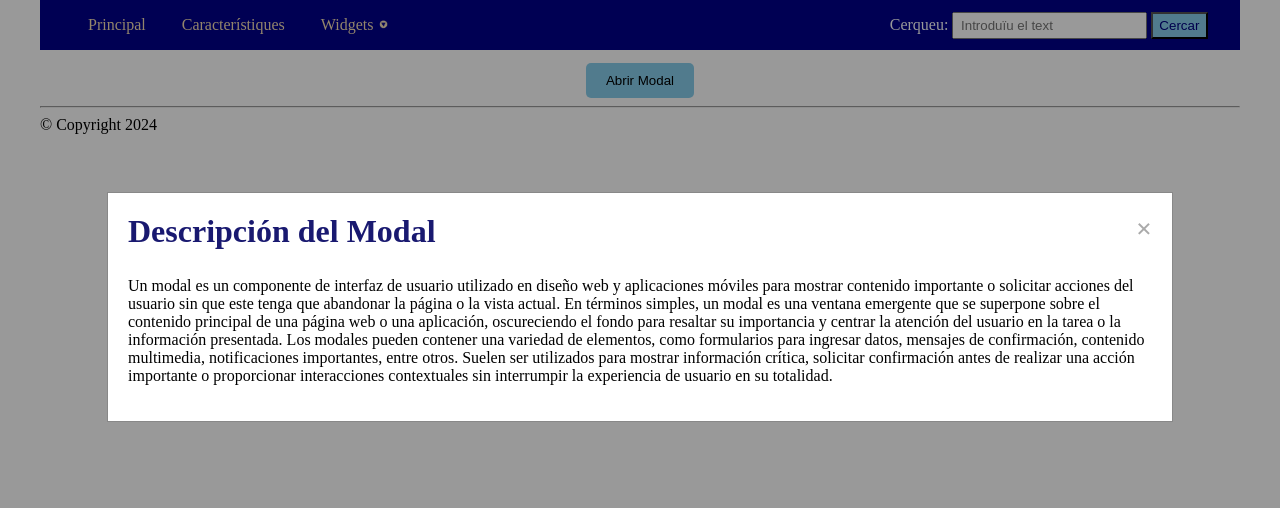
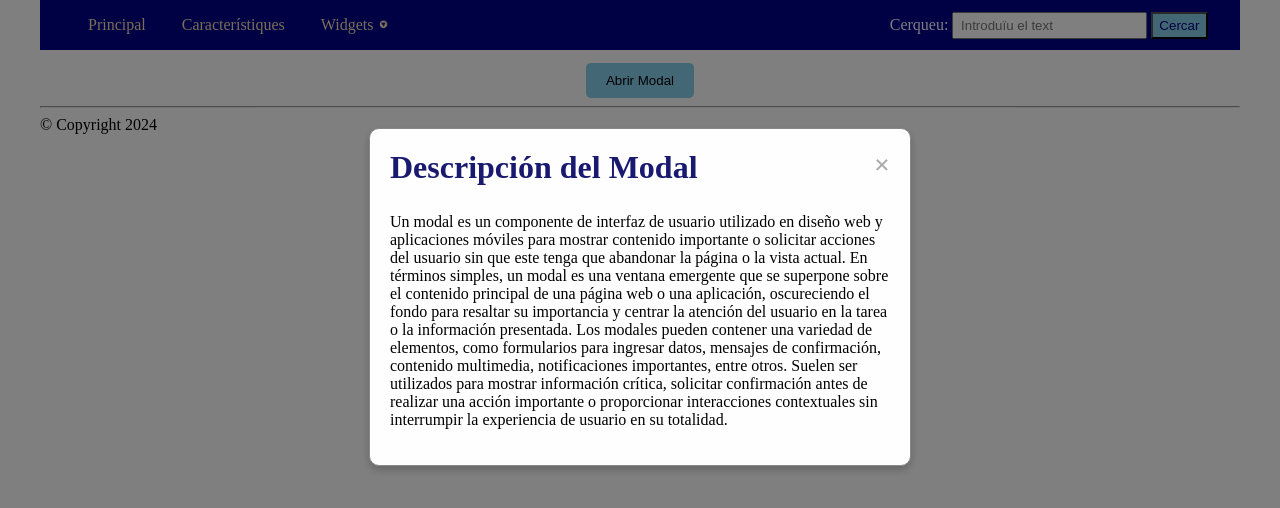
Before and after one commit to profecf/accessible, a plain HTML site: page modal.html in a window 1280 px wide. Both pictures are taken after a click on the button "Abrir Modal". Drawn offline with Linux system fonts and the light colour scheme.

Commit message:
arreglant estils finestra modal

```diff
--- a/css/modal.css
+++ b/css/modal.css
@@ -1,4 +1,4 @@
-/* modal.css */
+/* Estilo para el modal */
 .modal {
     display: none;
     position: fixed;
@@ -8,15 +8,18 @@
     width: 100%;
     height: 100%;
     overflow: auto;
-    background-color: rgba(0,0,0,0.4);
+    background-color: rgba(0, 0, 0, 0.5);
 }
 
 .modal-content {
-    background-color: white;
-    margin: 15% auto;
+    background-color: #fefefe;
+    margin: 10% auto;
     padding: 20px;
     border: 1px solid #888;
     width: 80%;
+    max-width: 500px;
+    border-radius: 10px;
+    box-shadow: 0 4px 8px rgba(0, 0, 0, 0.2);
 }
 
 .close {
@@ -24,6 +27,7 @@
     float: right;
     font-size: 28px;
     font-weight: bold;
+    transition: color 0.3s;
 }
 
 .close:hover,
@@ -32,6 +36,7 @@
     text-decoration: none;
     cursor: pointer;
 }
+
 
 #openModalBtn {
     background-color: skyblue;
```
